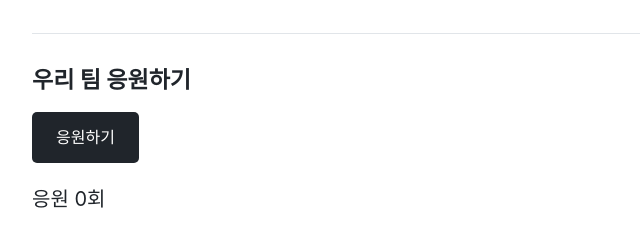
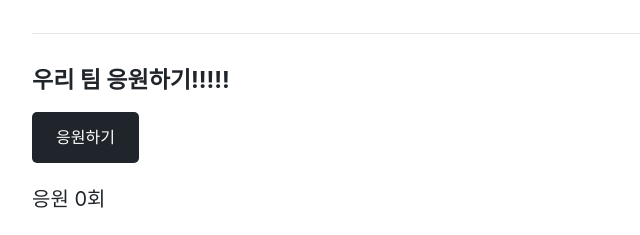
Before and after one commit to bomyoung92/26-02-static-web, a plain HTML site: page index.html in a window 1280 px wide. Shown: the part 406-641 px from the top of the page, 236-876 px from the left. Drawn offline with Linux system fonts and the light colour scheme.

Commit message:
update git add .git add .

```diff
--- a/index.html
+++ b/index.html
@@ -17,7 +17,7 @@
       <p>HTML, CSS, JavaScript로 만든 팀 소개 페이지입니다.</p>
     </section>
     <section>
-      <h2>우리 팀 응원하기</h2>
+      <h2>우리 팀 응원하기!!!!!</h2>
       <button id="cheer" type="button">응원하기</button>
       <p id="count" aria-live="polite">응원 0회</p>
     </section>
```
